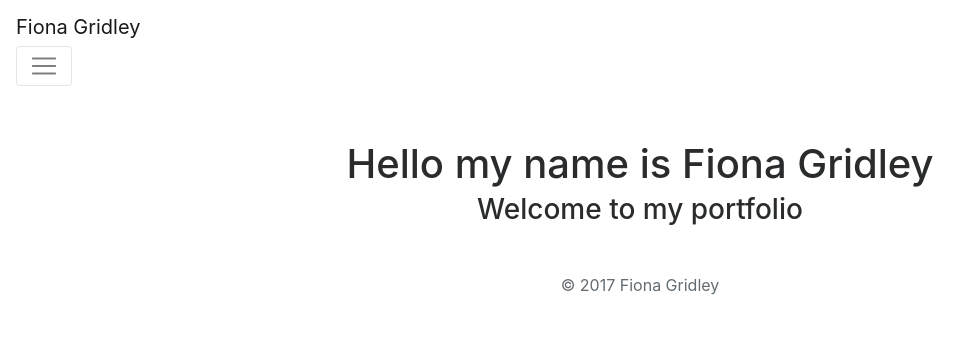
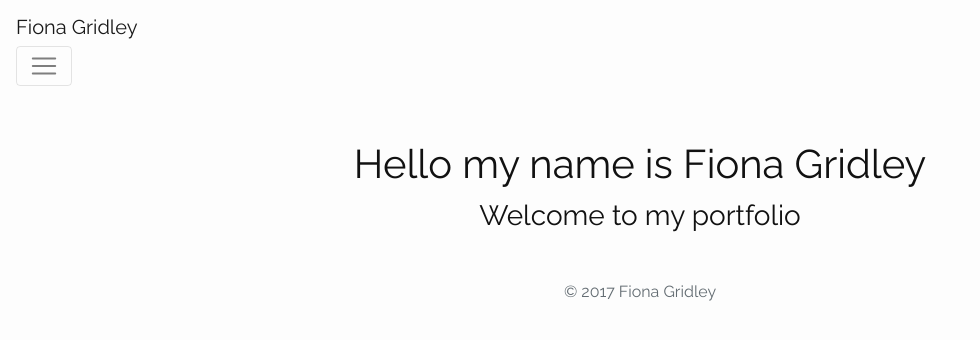
Before and after one commit to fgridley/fgridley.github.io, a Jekyll site: the page built from index.html, in a window 1280 px wide. Shown: the top 340 px of the page, without its empty margins (0-980 px from the left). Built offline with Jekyll 4.4.1, drawn with Linux system fonts in a browser that asks for light colours; nearby versions of some CDN libraries.

Commit message:
fixing stylesheet

```diff
--- a/_includes/head.html
+++ b/_includes/head.html
@@ -1,9 +1,14 @@
 <head>
-  <!-- Latest compiled and minified CSS -->
+
+ <meta name="viewport" content="width=device-width, initial-scale=1, shrink-to-fit=no">
+
+  <!-- Import Bootstrap -->
 <link rel="stylesheet" href="https://maxcdn.bootstrapcdn.com/bootstrap/4.0.0-beta.3/css/bootstrap.min.css" integrity="sha384-Zug+QiDoJOrZ5t4lssLdxGhVrurbmBWopoEl+M6BdEfwnCJZtKxi1KgxUyJq13dy" crossorigin="anonymous">
 
-<meta name="viewport" content="width=device-width, initial-scale=1, shrink-to-fit=no">
-
+  <!-- Google fonts -->
 <link href="https://fonts.googleapis.com/css?family=Raleway:light" rel="stylesheet">
 
+  <!-- CSS -->
+<link rel="stylesheet" href="{{ site.baseurl }}/css/main.css" type="text/css">
+
 </head>
```
